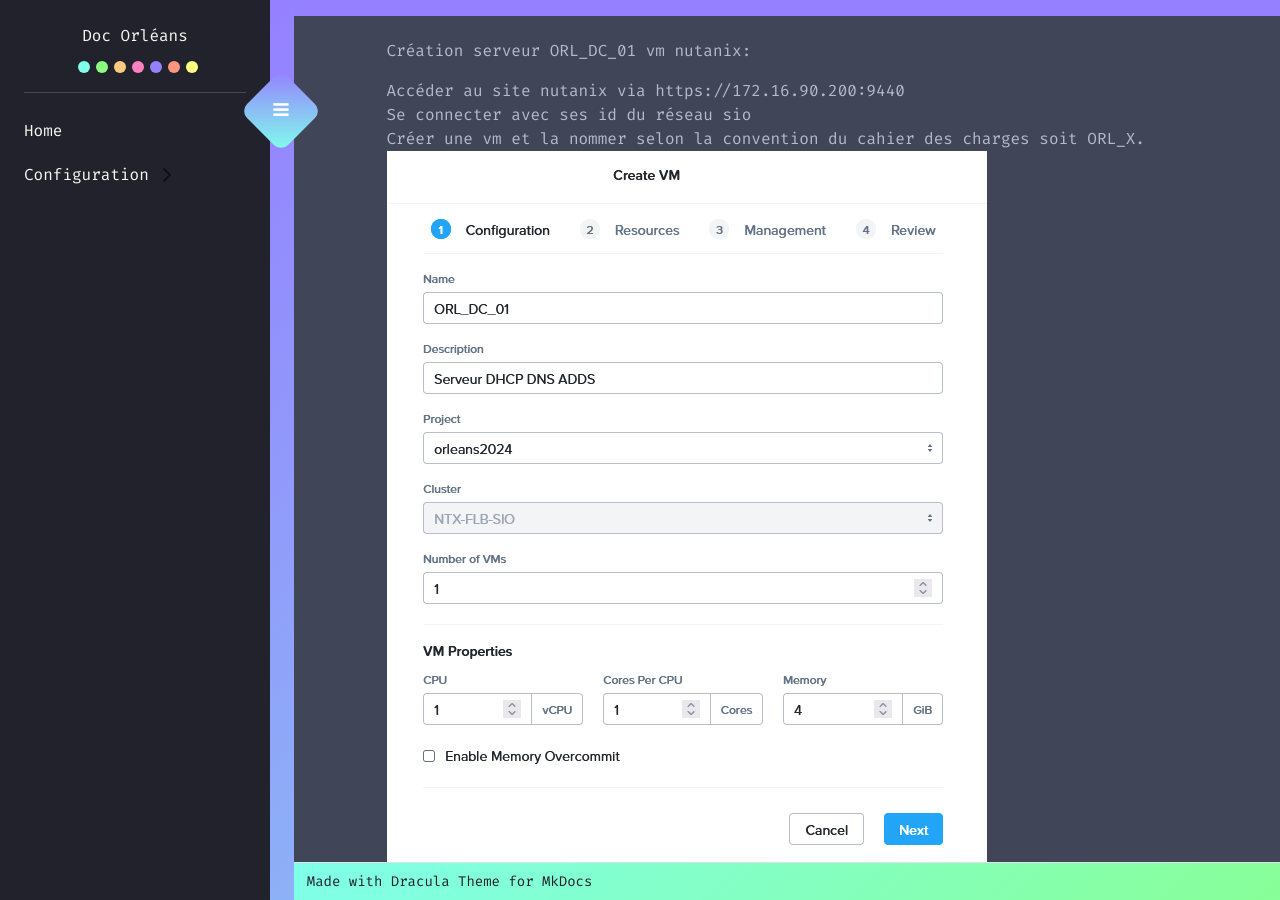
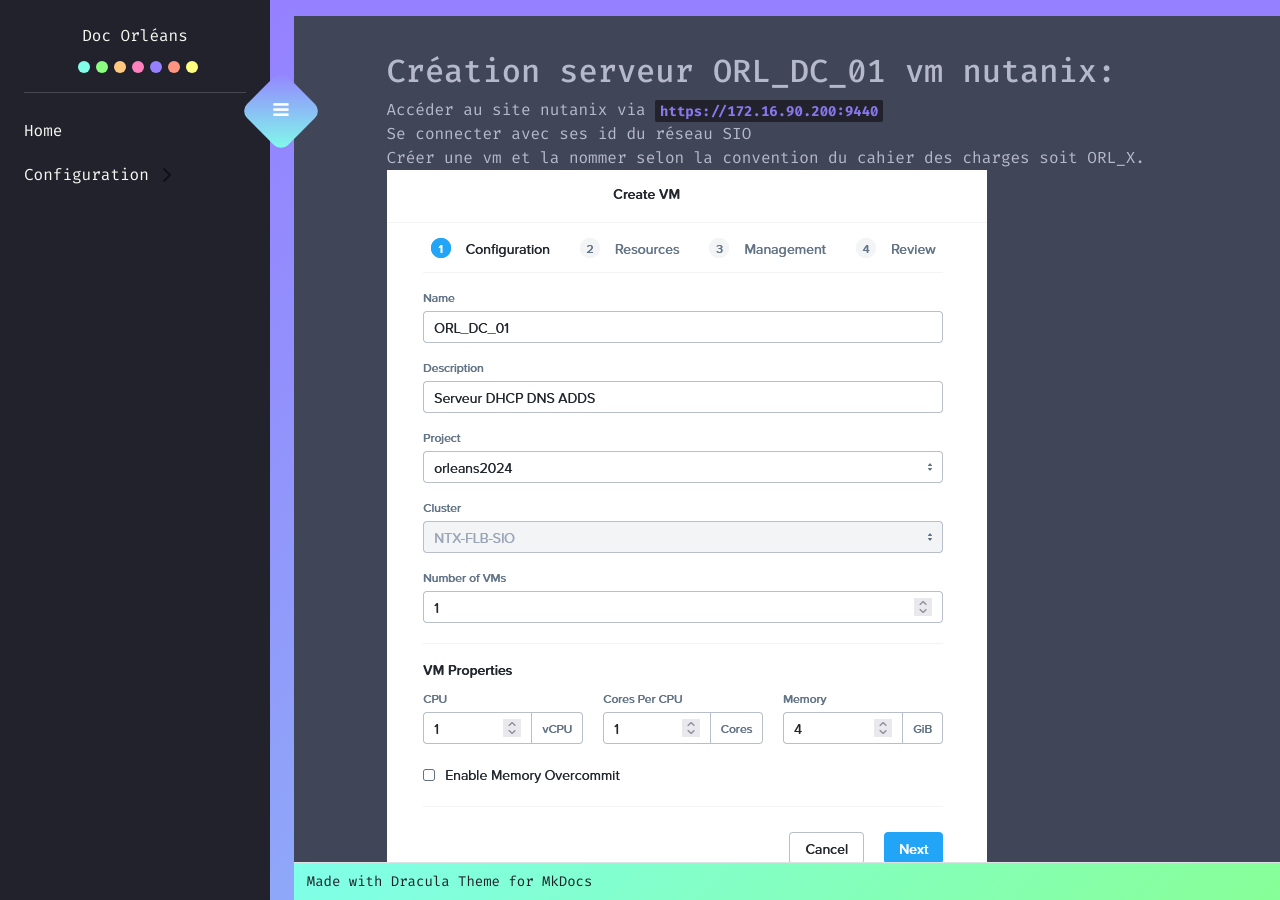
Before and after one commit to eRaETatsuya/OrleansSIO.github.io, an MkDocs documentation site: the page built from docs/serveur.md, in a window 1280 px wide and 900 px high. Built offline with MkDocs 1.6.1 and Material for MkDocs 9.7.7, drawn with Linux system fonts in a browser that asks for light colours.

```diff
--- a/docs/serveur.md
+++ b/docs/serveur.md
@@ -1,8 +1,8 @@
-Création serveur ORL_DC_01 vm nutanix:
+## Création serveur ORL_DC_01 vm nutanix:
 
-Accéder au site nutanix via https://172.16.90.200:9440
+Accéder au site nutanix via **`https://172.16.90.200:9440`**
 </br>
-Se connecter avec ses id du réseau sio
+Se connecter avec ses id du réseau SIO
 </br>
 Créer une vm et la nommer selon la convention du cahier des charges soit ORL_X.
 </br>
@@ -12,7 +12,7 @@ On ajoute 2 cd-rom, un contenant l'ISO de windows, un contenant des pilotes néc
 </br>
 On ajoute également 2 cartes réseaux sur les bons vlans (vlan 240 et 241 dans notre cas).
 </br>
-![Create VM2](createvm2.png)
+![Create VM2](createvm2.PNG)
 </br>
 Cocher la case "Use this VM as an Agent VM" sur la page suivant et cliquer sur next.
 </br>
```
